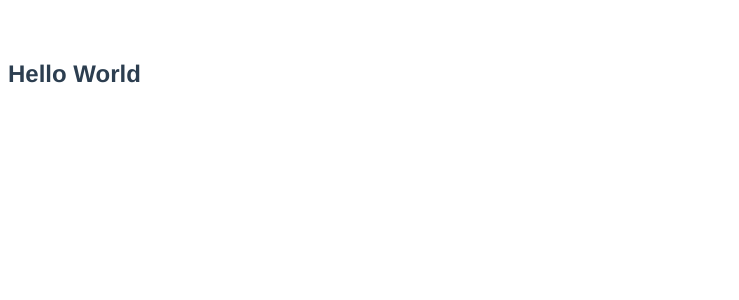
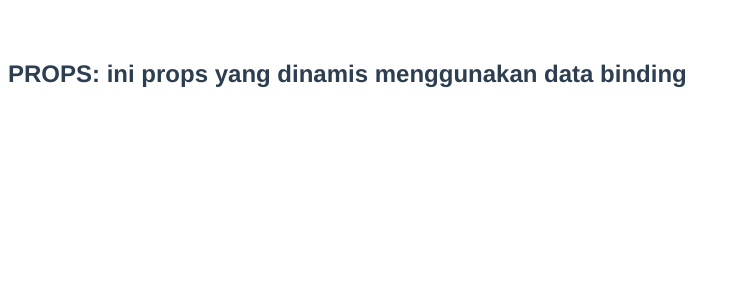
Before and after one commit to nentinur/belajar-vue-js, a Vue app: page / in a window 1280 px wide. Shown: the top 300 px of the page, without its empty margins (0-739 px from the left). Built offline with nearby package versions, Linux system fonts and the light colour scheme.

Commit message:
#8 Props

```diff
--- a/src/App.vue
+++ b/src/App.vue
@@ -1,6 +1,7 @@
 <template>
   <!-- menampilkan isi dari component Header -->
-  <Header />
+  <!-- mengirimkan props dari App.vue ke Header.vue -->
+  <Header :text="text" />
 </template>
 
 <script>
@@ -11,8 +12,13 @@ export default {
   // jangan lupa ditulis disini jika mau digunakan
   components: {
     Header
-  }
-}
+  },
+  data() {
+    return {
+      text: "ini props yang dinamis menggunakan data binding",
+    };
+  },
+};
 </script>
 
 <style>
--- a/src/components/Header.vue
+++ b/src/components/Header.vue
@@ -1,11 +1,14 @@
 <!-- component baru -->
 <template>
-    <h2>Hello World</h2>
+    <!-- menampilkan props -->
+    <h2>PROPS: {{ text }}</h2>
 </template>
 
 <script>
 export default {
-    name:"Header"
+    name: "Header",
+    // menangkap props dari App.vue
+    props:["text"],
 }
 </script>
 
```
